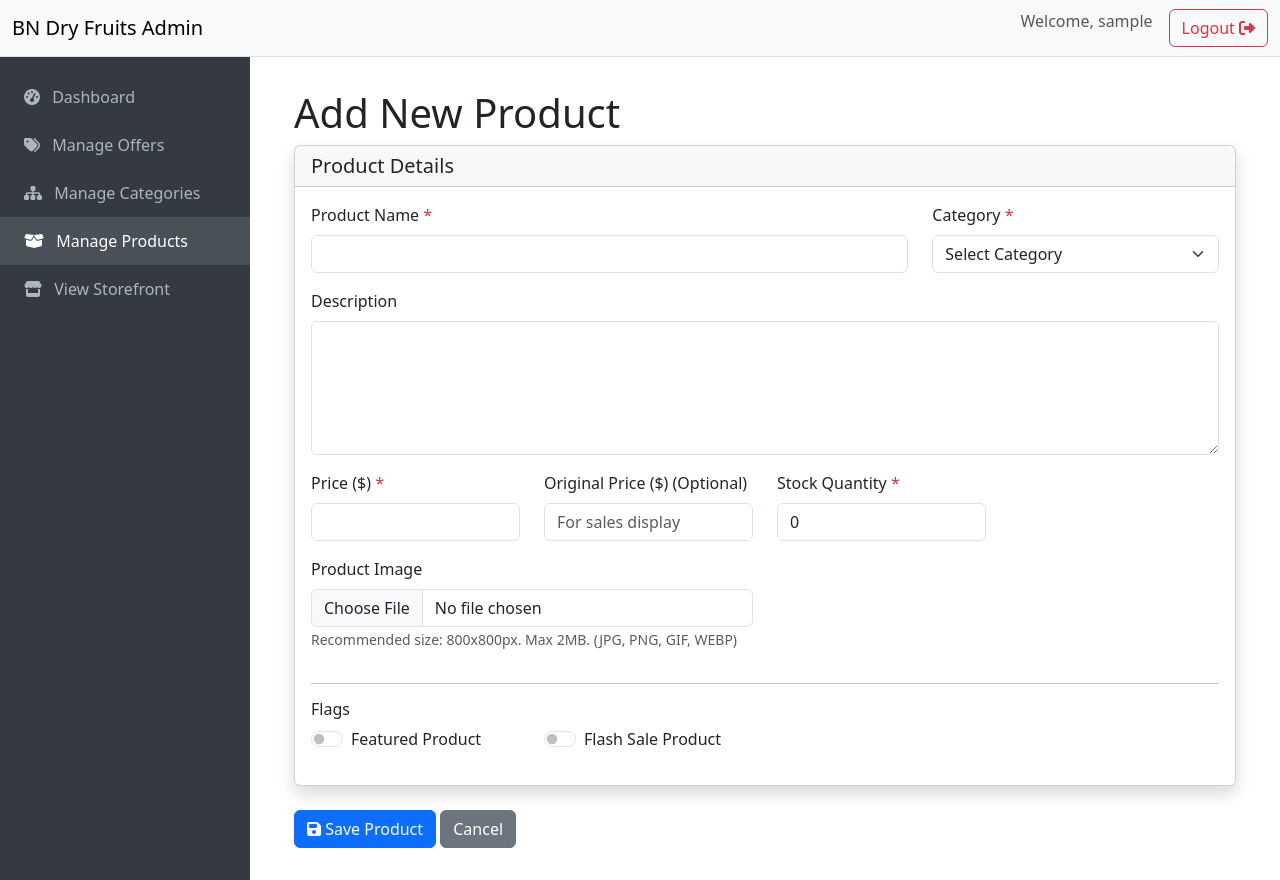
After one commit to priyeshdaspookulangara/dry, a PHP site: page /admin/products/create_product.php in a window 1280 px wide. The commit adds this page. Run offline with PHP 8.4, Linux system fonts and the light colour scheme; the visitor is signed in with stand-in values (Sample User, id 1); data that the repository does not hold is empty.

Commit message:
feat: Implement Product Management CRUD in Admin Panel (Corrected Order)
Adds full CRUD (Create, Read, Update, Delete) functionality for managing products, including stock quantity and image uploads, within the admin panel. This follows the implementation of Category Management for a logical workflow.

Key features:
- Admin can list all products with key details including assigned category, price, and stock levels.
- A reusable form for creating and editing products, with a dropdown for category selection populated from the database.
- Secure image upload handling: validation of type/size, unique filename generation, moving file to server, and deletion of old images on update/replacement.
- Stock quantities are directly manageable through the product form.
- All database operations (INSERT, UPDATE, DELETE) use MySQLi prepared statements to prevent SQL injection.
- Deleting a product also removes its associated image file from the server.
- The admin sidebar is updated with a link to the "Manage Products" module, placed after "Manage Categories".

```diff
--- a/admin/includes/header.php
+++ b/admin/includes/header.php
@@ -76,7 +76,12 @@ $is_login_page = basename($_SERVER['PHP_SELF']) == 'login.php';
                         <i class="fas fa-sitemap me-2"></i> Manage Categories
                     </a>
                 </li>
-                <!-- Add other management links here e.g., Products, Orders -->
+                <li class="nav-item">
+                    <a class="nav-link <?php echo strpos($_SERVER['REQUEST_URI'], '/admin/products/') !== false ? 'active' : ''; ?>" href="products/index.php">
+                        <i class="fas fa-box-open me-2"></i> Manage Products
+                    </a>
+                </li>
+                <!-- Add other management links here e.g., Orders -->
                  <li class="nav-item">
                     <a class="nav-link" href="../index.php" target="_blank">
                         <i class="fas fa-store me-2"></i> View Storefront
--- /dev/null
+++ b/admin/products/create_product.php
@@ -0,0 +1,43 @@
+<?php
+require_once '../includes/header.php'; // Session check, layout
+require_once '../../db.php';       // Database connection
+
+$page_title = "Add New Product";
+$product = []; // Empty array for a new product
+
+// Fetch categories for the dropdown in the form
+$categories_sql = "SELECT id, name FROM categories ORDER BY name ASC";
+$categories_result = mysqli_query($conn, $categories_sql);
+$categories = [];
+if ($categories_result) {
+    while ($cat = mysqli_fetch_assoc($categories_result)) {
+        $categories[] = $cat;
+    }
+    mysqli_free_result($categories_result);
+} else {
+    // Handle error if categories can't be fetched, though unlikely if DB is up
+    $_SESSION['error_message'] = "Could not fetch categories: " . mysqli_error($conn);
+    // Potentially redirect or show error within the form page
+}
+
+
+// Repopulate form data from session if validation failed on previous attempt
+if (isset($_SESSION['form_data'])) {
+    $product = array_merge($product, $_SESSION['form_data']); // Merge to keep existing empty fields if any
+    // Be careful with htmlspecialchars if data is already escaped or if it's an array
+    foreach ($product as $key => $value) {
+        if (is_string($value)) {
+            $product[$key] = htmlspecialchars($value, ENT_QUOTES);
+        }
+    }
+    unset($_SESSION['form_data']);
+}
+
+
+// Include the reusable form
+// $conn (database connection) is available
+include 'product_form.php';
+
+mysqli_close($conn);
+require_once '../includes/footer.php';
+?>
--- /dev/null
+++ b/admin/products/product_form.php
@@ -0,0 +1,168 @@
+<?php
+// This file is intended to be included by create_product.php and edit_product.php
+// It expects:
+// $product (array of product data, empty for create)
+// $page_title (string)
+// $categories (array of category data from db)
+// $conn (database connection) - though not directly used here, it's good practice if form needs dynamic elements from DB
+
+$product_name = $product['name'] ?? '';
+$category_id = $product['category_id'] ?? null;
+$description = $product['description'] ?? '';
+$price = $product['price'] ?? '';
+$original_price = $product['original_price'] ?? '';
+$stock_quantity = $product['stock_quantity'] ?? 0;
+$current_image = $product['image'] ?? null; // For edit mode
+$is_featured = $product['is_featured'] ?? 0;
+$is_flash_sale = $product['is_flash_sale'] ?? 0;
+// Rating and rating_count are usually not directly edited by admin in this manner
+// $rating = $product['rating'] ?? 0.0;
+// $rating_count = $product['rating_count'] ?? 0;
+
+?>
+<div class="container-fluid">
+    <h1><?php echo htmlspecialchars($page_title); ?></h1>
+
+    <?php if (isset($_SESSION['error_message'])): ?>
+        <div class="alert alert-danger alert-dismissible fade show" role="alert">
+            <?php echo $_SESSION['error_message']; unset($_SESSION['error_message']); ?>
+            <button type="button" class="btn-close" data-bs-dismiss="alert" aria-label="Close"></button>
+        </div>
+    <?php endif; ?>
+    <?php if (isset($_SESSION['validation_errors']) && !empty($_SESSION['validation_errors'])): ?>
+        <div class="alert alert-danger alert-dismissible fade show" role="alert">
+            <strong>Please correct the following errors:</strong>
+            <ul>
+                <?php foreach ($_SESSION['validation_errors'] as $error): ?>
+                    <li><?php echo htmlspecialchars($error); ?></li>
+                <?php endforeach; ?>
+            </ul>
+            <button type="button" class="btn-close" data-bs-dismiss="alert" aria-label="Close"></button>
+        </div>
+        <?php unset($_SESSION['validation_errors']); ?>
+    <?php endif; ?>
+
+    <form action="save_product.php" method="POST" enctype="multipart/form-data">
+        <?php if (isset($product['id'])): ?>
+            <input type="hidden" name="product_id" value="<?php echo $product['id']; ?>">
+        <?php endif; ?>
+        <?php if ($current_image): ?>
+            <input type="hidden" name="existing_image" value="<?php echo htmlspecialchars($current_image); ?>">
+        <?php endif; ?>
+
+        <div class="card shadow mb-4">
+            <div class="card-header">
+                <h5 class="mb-0">Product Details</h5>
+            </div>
+            <div class="card-body">
+                <div class="row">
+                    <div class="col-md-8 mb-3">
+                        <label for="name" class="form-label">Product Name <span class="text-danger">*</span></label>
+                        <input type="text" class="form-control" id="name" name="name" value="<?php echo htmlspecialchars($product_name); ?>" required>
+                    </div>
+                    <div class="col-md-4 mb-3">
+                        <label for="category_id" class="form-label">Category <span class="text-danger">*</span></label>
+                        <select class="form-select" id="category_id" name="category_id" required>
+                            <option value="">Select Category</option>
+                            <?php foreach ($categories as $category): ?>
+                                <option value="<?php echo $category['id']; ?>" <?php echo ($category_id == $category['id']) ? 'selected' : ''; ?>>
+                                    <?php echo htmlspecialchars($category['name']); ?>
+                                </option>
+                            <?php endforeach; ?>
+                        </select>
+                    </div>
+                </div>
+
+                <div class="mb-3">
+                    <label for="description" class="form-label">Description</label>
+                    <textarea class="form-control" id="description" name="description" rows="5"><?php echo htmlspecialchars($description); ?></textarea>
+                </div>
+
+                <div class="row">
+                    <div class="col-md-3 mb-3">
+                        <label for="price" class="form-label">Price ($) <span class="text-danger">*</span></label>
+                        <input type="number" class="form-control" id="price" name="price" step="0.01" min="0.01" value="<?php echo htmlspecialchars($price); ?>" required>
+                    </div>
+                    <div class="col-md-3 mb-3">
+                        <label for="original_price" class="form-label">Original Price ($) (Optional)</label>
+                        <input type="number" class="form-control" id="original_price" name="original_price" step="0.01" min="0" value="<?php echo htmlspecialchars($original_price); ?>" placeholder="For sales display">
+                    </div>
+                    <div class="col-md-3 mb-3">
+                        <label for="stock_quantity" class="form-label">Stock Quantity <span class="text-danger">*</span></label>
+                        <input type="number" class="form-control" id="stock_quantity" name="stock_quantity" step="1" min="0" value="<?php echo htmlspecialchars($stock_quantity); ?>" required>
+                    </div>
+                </div>
+
+                <div class="row">
+                    <div class="col-md-6 mb-3">
+                        <label for="image" class="form-label">Product Image</label>
+                        <input type="file" class="form-control" id="image" name="image" accept="image/jpeg, image/png, image/gif, image/webp">
+                        <?php if (isset($product['id']) && $current_image && file_exists('../../' . $current_image)): ?>
+                            <small class="form-text text-muted">Current image: <?php echo htmlspecialchars(basename($current_image)); ?>. Uploading a new image will replace it.</small>
+                            <div class="mt-2">
+                                <img src="../../<?php echo htmlspecialchars($current_image); ?>" alt="Current product image" style="max-height: 100px; border-radius: 0.25rem;">
+                            </div>
+                        <?php elseif (isset($product['id']) && $current_image): ?>
+                             <small class="form-text text-danger">Current image (<?php echo htmlspecialchars(basename($current_image)); ?>) not found. Please re-upload.</small>
+                        <?php else: ?>
+                            <small class="form-text text-muted">Recommended size: 800x800px. Max 2MB. (JPG, PNG, GIF, WEBP)</small>
+                        <?php endif; ?>
+                    </div>
+                </div>
+
+                <hr>
+                <h6 class="mt-3">Flags</h6>
+                <div class="row">
+                    <div class="col-md-3 mb-3">
+                        <div class="form-check form-switch">
+                            <input class="form-check-input" type="checkbox" role="switch" id="is_featured" name="is_featured" value="1" <?php echo ($is_featured == 1) ? 'checked' : ''; ?>>
+                            <label class="form-check-label" for="is_featured">Featured Product</label>
+                        </div>
+                    </div>
+                    <div class="col-md-3 mb-3">
+                        <div class="form-check form-switch">
+                            <input class="form-check-input" type="checkbox" role="switch" id="is_flash_sale" name="is_flash_sale" value="1" <?php echo ($is_flash_sale == 1) ? 'checked' : ''; ?>>
+                            <label class="form-check-label" for="is_flash_sale">Flash Sale Product</label>
+                        </div>
+                    </div>
+                </div>
+
+            </div>
+        </div>
+
+        <div class="mt-3">
+            <button type="submit" class="btn btn-primary"><i class="fas fa-save"></i> Save Product</button>
+            <a href="index.php" class="btn btn-secondary">Cancel</a>
+        </div>
+    </form>
+</div>
+
+<!-- Optional: Add JS for image preview or rich text editor if needed later -->
+<script>
+document.addEventListener('DOMContentLoaded', function() {
+    const imageInput = document.getElementById('image');
+    if (imageInput) {
+        imageInput.addEventListener('change', function(event) {
+            const file = event.target.files[0];
+            if (file) {
+                // You can add a preview here if desired
+                // For now, just logging to console
+                console.log('Selected file:', file.name, file.size, file.type);
+
+                // Basic client-side validation example (can be more robust)
+                const allowedTypes = ['image/jpeg', 'image/png', 'image/gif', 'image/webp'];
+                if (!allowedTypes.includes(file.type)) {
+                    alert('Invalid file type. Please select a JPG, PNG, GIF or WEBP image.');
+                    imageInput.value = ''; // Clear the input
+                    return;
+                }
+                const maxSize = 2 * 1024 * 1024; // 2MB
+                if (file.size > maxSize) {
+                    alert('File is too large. Maximum size is 2MB.');
+                    imageInput.value = ''; // Clear the input
+                }
+            }
+        });
+    }
+});
+</script>
```
Also changed, not shown: admin/products/delete_product.php (added, +82 -0 lines), admin/products/edit_product.php (added, +78 -0 lines), admin/products/index.php (added, +121 -0 lines), admin/products/save_product.php (added, +127 -0 lines).
